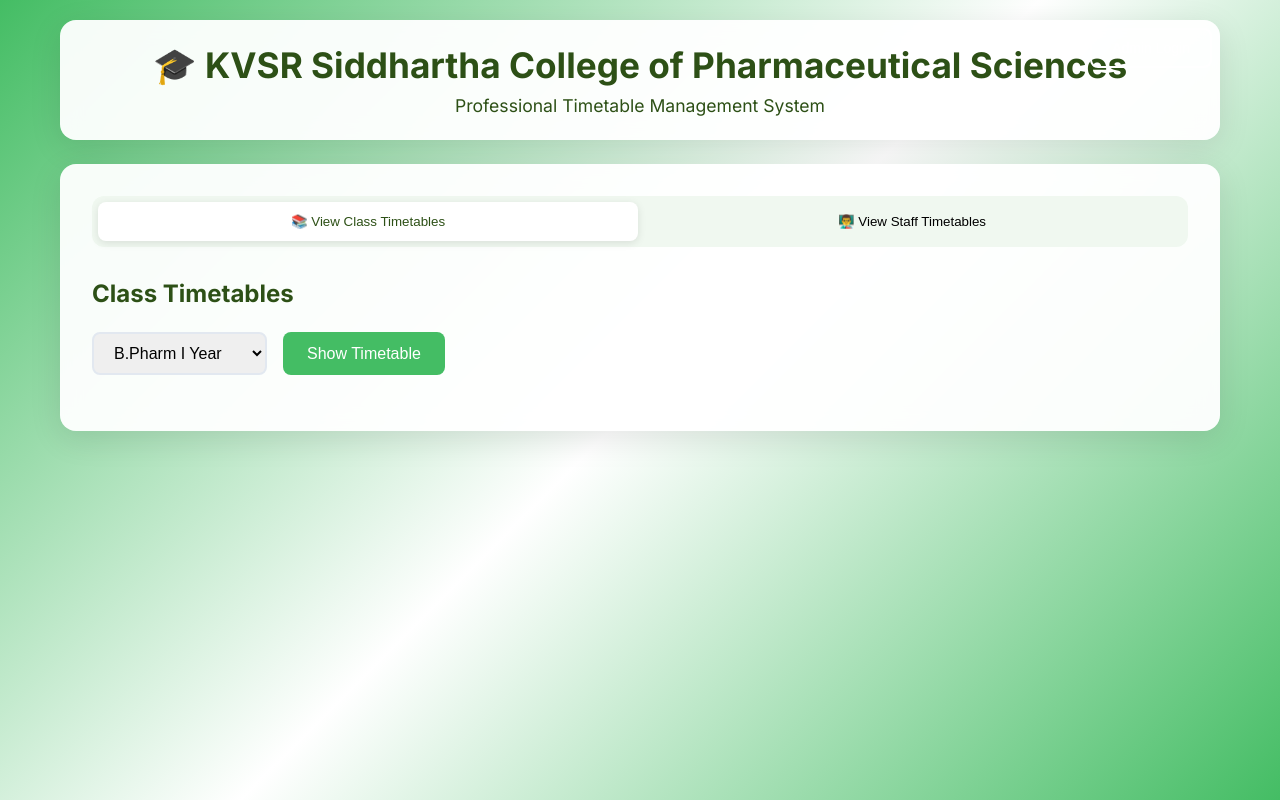
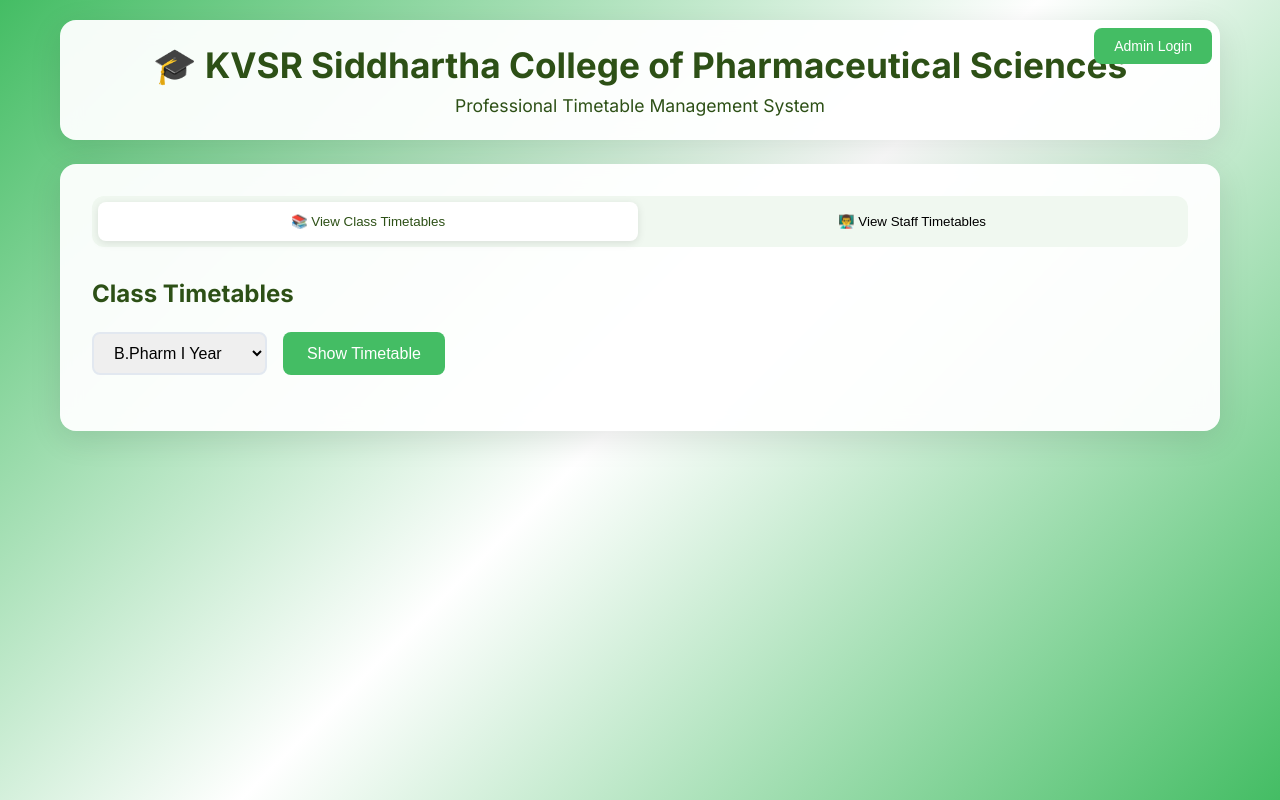
Before and after one commit to saravanasai1435/TIMETABLE, a website built with Vite: page index.html in a window 1280 px wide. Built offline with nearby package versions, Linux system fonts and the light colour scheme.

Commit message:
Updated index.html

```diff
--- a/index.html
+++ b/index.html
@@ -89,9 +89,9 @@
       position: absolute;
       top: 8px;
       right: 8px;
-      background: transparent;
+      background: #44bd64;
       color: white;
-      border: 2px solid white;
+      border: none;
       padding: 10px 20px;
       border-radius: 8px;
       font-size: 14px;
@@ -102,8 +102,8 @@
 
     .login-btn:hover {
       transform: translateY(-2px);
-      box-shadow: 0 4px 12px rgba(255, 255, 255, 0.3);
-      background: rgba(255, 255, 255, 0.1);
+      box-shadow: 0 4px 12px rgba(68, 189, 100, 0.5);
+      background: #3da856;
     }
 
     .logout-btn {
```
